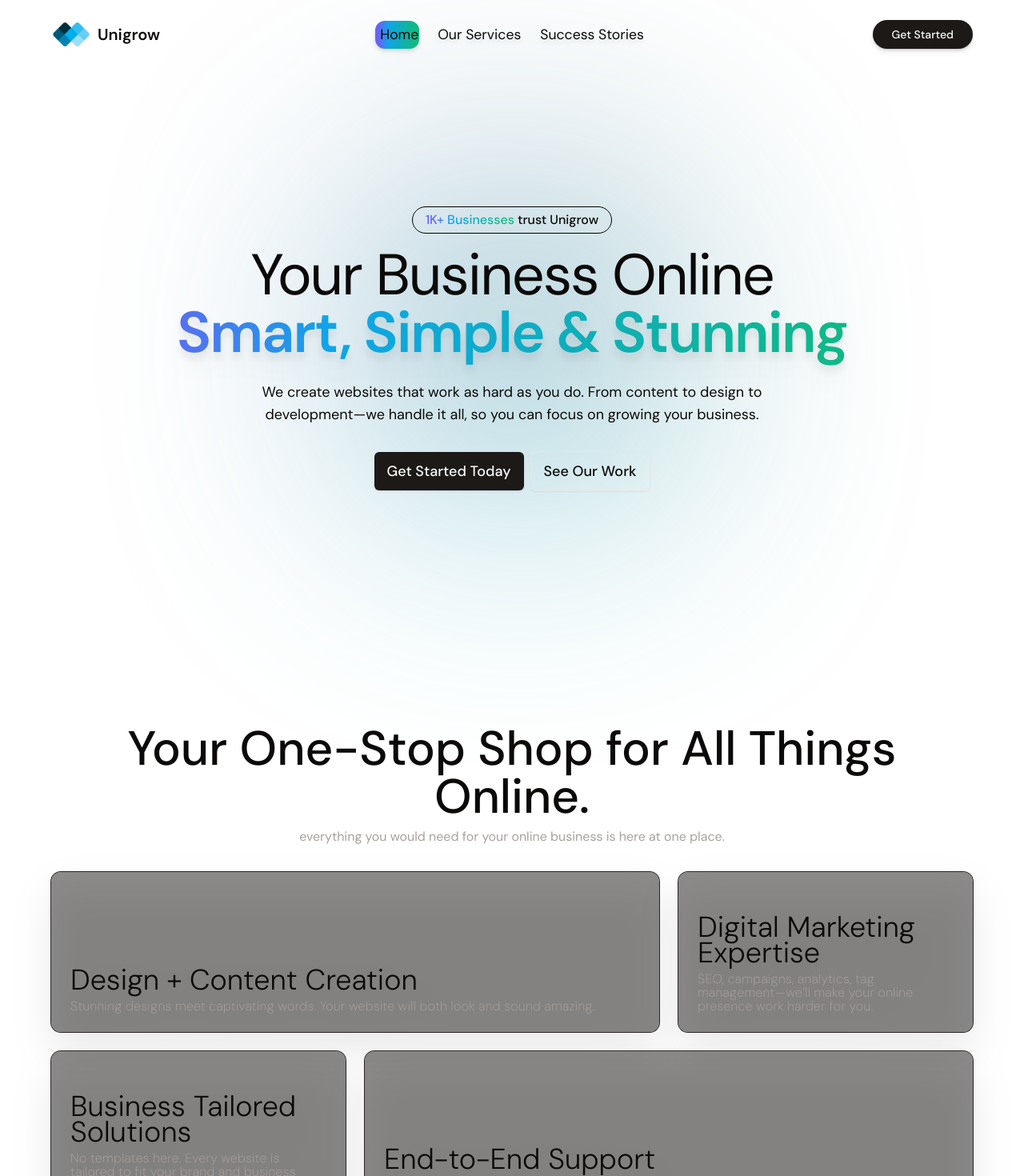
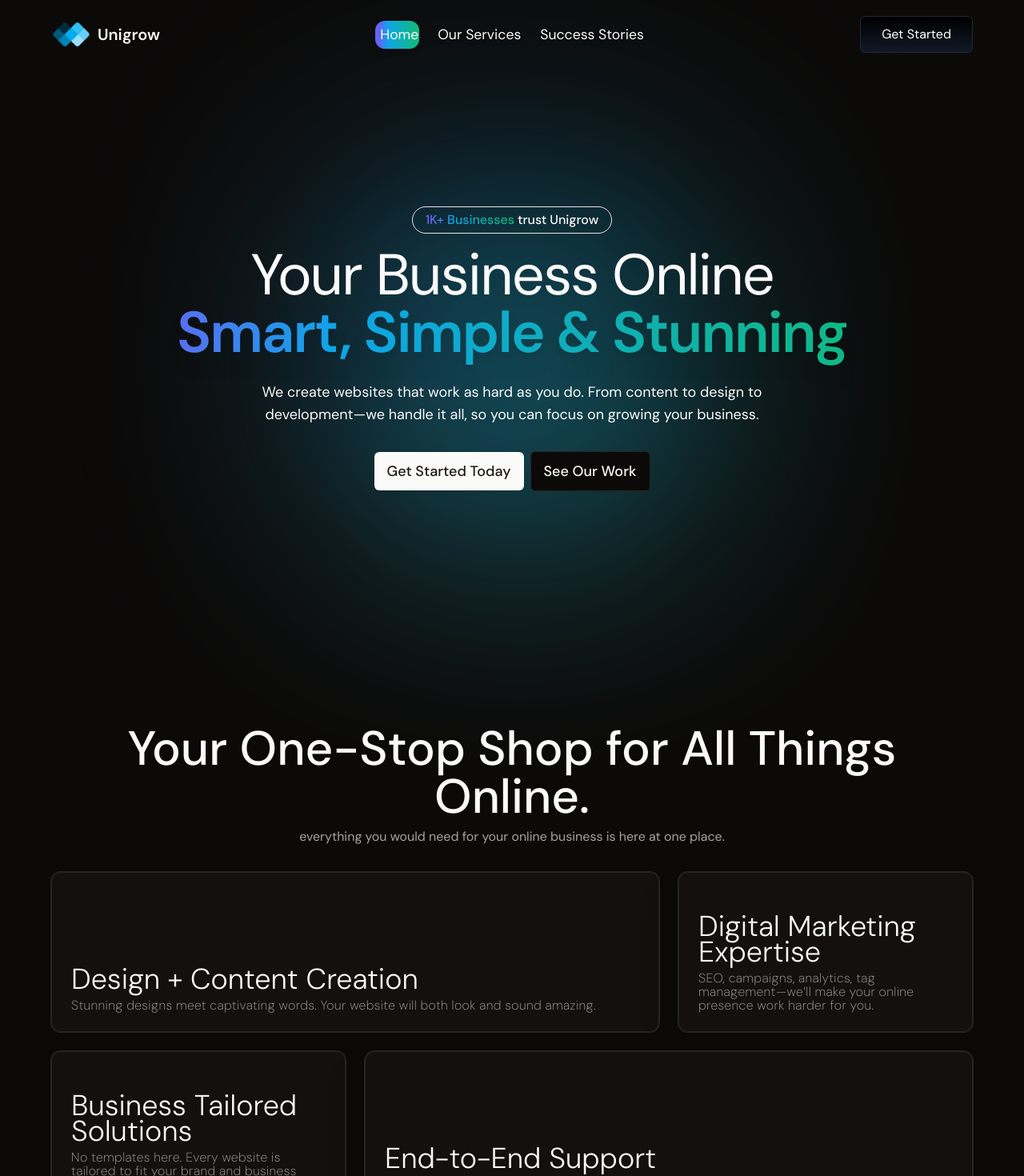
Before and after one commit to devkatyall/unigrow, a Next.js app: page / in a window 1280 px wide. Shown: the top 1470 px of the page at 80% size. Built offline with nearby package versions, Linux system fonts and the light colour scheme.

Commit message:
dark mode only

```diff
--- a/src/Context.jsx
+++ b/src/Context.jsx
@@ -9,17 +9,17 @@ export const AppProvider = ({ children }) => {
     dark: true,
   });
 
-  useEffect(() => {
-    const savedTheme = localStorage.getItem("dark") === "true"; // Convert to boolean
-    setUser((prev) => ({ ...prev, dark: savedTheme }));
-    document.body.className = savedTheme ? "dark" : "dark";
-  }, []);
+  // useEffect(() => {
+  //   const savedTheme = localStorage.getItem("dark") === "true"; // Convert to boolean
+  //   setUser((prev) => ({ ...prev, dark: savedTheme }));
+  //   document.body.className = savedTheme ? "dark" : "dark";
+  // }, []);
 
-  // Save theme to localStorage and update body class on change
-  useEffect(() => {
-    localStorage.setItem("dark", user.dark);
-    document.body.className = user.dark ? "dark" : "light";
-  }, [user.dark]);
+  // // Save theme to localStorage and update body class on change
+  // useEffect(() => {
+  //   localStorage.setItem("dark", user.dark);
+  //   document.body.className = user.dark ? "dark" : "dark";
+  // }, [user.dark]);
 
   return (
     <AppContext.Provider value={{ user, setUser }}>
--- a/src/components/Header.jsx
+++ b/src/components/Header.jsx
@@ -10,6 +10,7 @@ import { Switch } from "./ui/switch";
 import ThemeSwitch from "./ui/ThemeSwitch";
 import { motion, useScroll, useTransform } from "framer-motion";
 import { usePathname } from "next/navigation";
+import ShinyButton from "./ui/ShinyButton";
 
 export default function Header() {
   const { user, setUser } = useAppContext();
@@ -111,9 +112,7 @@ export default function Header() {
               checked={user.dark ? true : false}
               onChange={updateTheme}
             /> */}
-            <Button className="font-medium drop-shadow-md hover:drop-shadow-lg py-2 px-6 rounded-full hover:scale-105 transition-all easy ease-in-out">
-              Get Started
-            </Button>
+            <ShinyButton>Get Started</ShinyButton>
           </div>
         </div>
       </div>
--- /dev/null
+++ b/src/components/SpotlightCard.jsx
@@ -0,0 +1,60 @@
+import { useRef, useState } from "react";
+
+const SpotlightCard = ({
+  children,
+  className = "",
+  spotlightColor = "rgba(255, 255, 255, 0.25)",
+}) => {
+  const divRef = useRef(null);
+  const [isFocused, setIsFocused] = useState(false);
+  const [position, setPosition] = useState({ x: 0, y: 0 });
+  const [opacity, setOpacity] = useState(0);
+
+  const handleMouseMove = (e) => {
+    if (!divRef.current || isFocused) return;
+
+    const rect = divRef.current.getBoundingClientRect();
+    setPosition({ x: e.clientX - rect.left, y: e.clientY - rect.top });
+  };
+
+  const handleFocus = () => {
+    setIsFocused(true);
+    setOpacity(0.6);
+  };
+
+  const handleBlur = () => {
+    setIsFocused(false);
+    setOpacity(0);
+  };
+
+  const handleMouseEnter = () => {
+    setOpacity(0.6);
+  };
+
+  const handleMouseLeave = () => {
+    setOpacity(0);
+  };
+
+  return (
+    <div
+      ref={divRef}
+      onMouseMove={handleMouseMove}
+      onFocus={handleFocus}
+      onBlur={handleBlur}
+      onMouseEnter={handleMouseEnter}
+      onMouseLeave={handleMouseLeave}
+      className={`relative rounded-xl border border-neutral-800 bg-neutral-900 overflow-hidden p-8 ${className}`}
+    >
+      <div
+        className="pointer-events-none absolute inset-0 opacity-0 transition-opacity duration-500 ease-in-out"
+        style={{
+          opacity,
+          background: `radial-gradient(circle at ${position.x}px ${position.y}px, ${spotlightColor}, transparent 80%)`,
+        }}
+      />
+      {children}
+    </div>
+  );
+};
+
+export default SpotlightCard;
--- a/src/components/home/Services.jsx
+++ b/src/components/home/Services.jsx
@@ -3,6 +3,7 @@
 import React from "react";
 import { corePointers } from "@/data";
 import { motion } from "framer-motion";
+import SpotlightCard from "../SpotlightCard";
 
 export default function Services() {
   const bg = ["[#C17777]", "[#528F7C]", "[#CD9B6A]", "[#C87FA7]"];
@@ -20,12 +21,7 @@ export default function Services() {
       </div>
       <div className="flex flex-col gap-5 py-4 md:p-0 md:grid md:grid-cols-3 md:auto-rows-fr md:gap-6">
         {corePointers.map((e, i) => (
-          <motion.div
-            initial={{ y: 50, opacity: 0 }}
-            whileInView={{ y: 0, opacity: 1 }}
-            transition={{
-              duration: 1,
-            }}
+          <SpotlightCard
             key={i}
             className={`h-full w-full drop-shadow-2xl py-6 px-8 gap-2 ${
               i === 0 && "md:col-span-2"
@@ -44,7 +40,7 @@ export default function Services() {
             <div className=" font-extralight text-stone-400 text-sm md:text-base text-center md:text-left md:leading-[17px] tracking-wide">
               {e.description}
             </div>
-          </motion.div>
+          </SpotlightCard>
         ))}
       </div>
     </div>
--- a/src/components/home/Top.jsx
+++ b/src/components/home/Top.jsx
@@ -75,7 +75,6 @@ export default function Top() {
           <h1 className="lg:text-6xl xl:text-7xl text-[35px] leading-[38px] tracking-tight lg:tracking-tight font-normal">
             Your Business Online{" "}
             <span className=" md:hidden font-bold bg-gradient-to-r from-indigo-500 from-10% via-sky-500 via-30% to-emerald-500 to-90% text-transparent bg-clip-text ">
-              {" "}
               Smart, Simple & Stunning
             </span>
           </h1>
--- /dev/null
+++ b/src/components/ui/ShinyButton.jsx
@@ -0,0 +1,35 @@
+const ShinyButton = ({
+  as: Component = "button",
+  className = "",
+  color = "white",
+  speed = "6s",
+  children,
+  ...rest
+}) => {
+  return (
+    <Component
+      className={`relative inline-block py-[1px] overflow-hidden rounded-md ${className}`}
+      {...rest}
+    >
+      <div
+        className="absolute w-[300%] h-[50%] opacity-70 bottom-[-11px] right-[-250%] rounded-full animate-star-movement-bottom z-0"
+        style={{
+          background: `radial-gradient(circle, ${color}, transparent 10%)`,
+          animationDuration: speed,
+        }}
+      ></div>
+      <div
+        className="absolute w-[300%] h-[50%] opacity-70 top-[-10px] left-[-250%] rounded-full animate-star-movement-top z-0"
+        style={{
+          background: `radial-gradient(circle, ${color}, transparent 10%)`,
+          animationDuration: speed,
+        }}
+      ></div>
+      <div className="relative z-1 bg-gradient-to-b from-black to-gray-900 border border-gray-800 text-white text-center text-[16px] py-[10px] px-[26px] rounded-md">
+        {children}
+      </div>
+    </Component>
+  );
+};
+
+export default ShinyButton;
--- a/tailwind.config.js
+++ b/tailwind.config.js
@@ -67,12 +67,23 @@ module.exports = {
           from: { transform: "translateY(0)" },
           to: { transform: "translateY(calc(-100% - var(--gap)))" },
         },
+        "star-movement-bottom": {
+          "0%": { transform: "translate(0%, 0%)", opacity: "1" },
+          "100%": { transform: "translate(-100%, 0%)", opacity: "0" },
+        },
+        "star-movement-top": {
+          "0%": { transform: "translate(0%, 0%)", opacity: "1" },
+          "100%": { transform: "translate(100%, 0%)", opacity: "0" },
+        },
       },
       animation: {
         "accordion-down": "accordion-down 0.2s ease-out",
         "accordion-up": "accordion-up 0.2s ease-out",
         marquee: "marquee var(--duration) linear infinite",
         "marquee-vertical": "marquee-vertical var(--duration) linear infinite",
+        "star-movement-bottom":
+          "star-movement-bottom linear infinite alternate",
+        "star-movement-top": "star-movement-top linear infinite alternate",
       },
     },
   },
```
